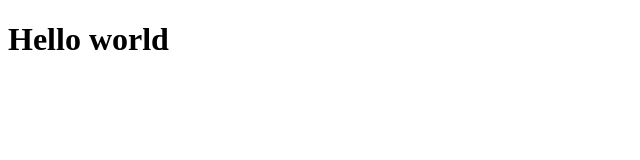
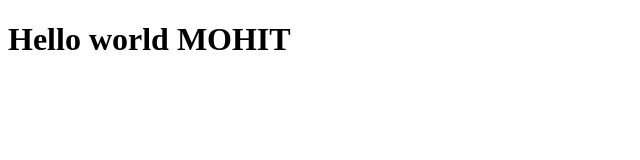
Before and after one commit to mohith9999/My-project, a plain HTML site: page index.html in a window 1280 px wide. Shown: the whole page, without its empty margins (0-640 px from the left). Drawn offline with Linux system fonts and the light colour scheme.

Commit message:
second commit

```diff
--- a/index.html
+++ b/index.html
@@ -6,6 +6,6 @@
     <title>Document</title>
 </head>
 <body>
-    <h1>Hello world</h1>
+    <h1>Hello world MOHIT</h1>
 </body>
 </html>
```
